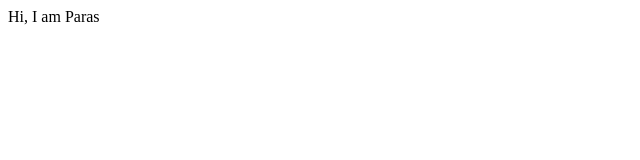
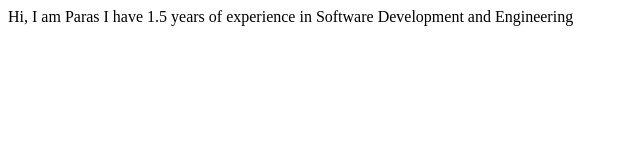
Before and after one commit to parassetia889/parassetia-portfolio, a plain HTML site: page index.html in a window 1280 px wide. Shown: the whole page, without its empty margins (0-640 px from the left). Drawn offline with Linux system fonts and the light colour scheme.

Commit message:
update index.html

```diff
--- a/index.html
+++ b/index.html
@@ -7,5 +7,6 @@
 </head>
 <body>
    Hi, I am Paras
+   I have 1.5 years of experience in Software Development and Engineering
 </body>
 </html>
```
